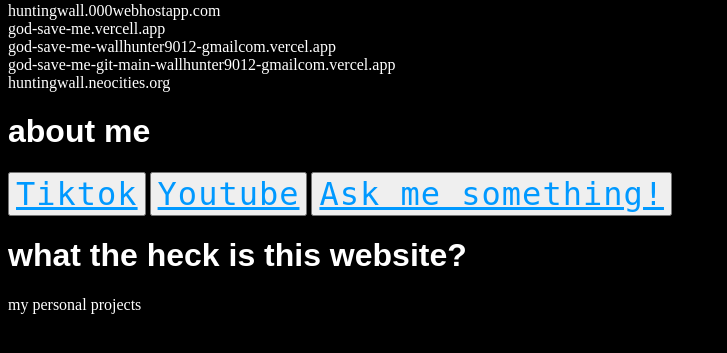
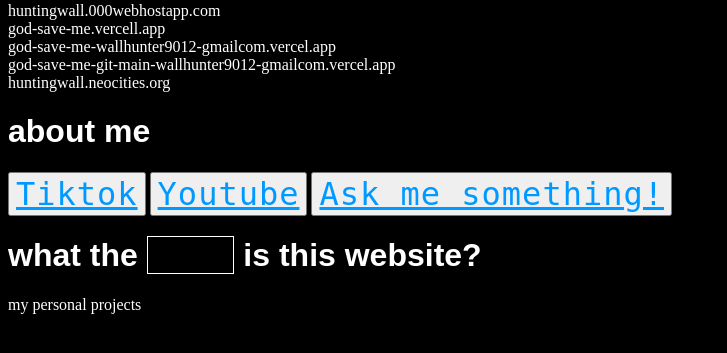
Before and after one commit to huntingwall8910/god-save-me, a PHP site: page /about.html in a window 1280 px wide. Shown: the part 154-507 px from the top of the page, without its empty margins (0-727 px from the left). Run offline with PHP 8.4, Linux system fonts and the light colour scheme.

Commit message:
you dont get a summary

```diff
--- a/about.html
+++ b/about.html
@@ -36,7 +36,7 @@
 <input class="rainbow" type="button" onclick="location.href='https://tiktok.com/@diedlog';" value="Tiktok" />
 <input class="rainbow" type="button" onclick="location.href='https://www.youtube.com/channel/UCB9RKD9c3V2RPd35e_GV2gQ';" value="Youtube" />
 <input class="rainbow" type="button" onclick="location.href='https://docs.google.com/forms/d/1jwwvgGmvjOLTIO0H5QDMPe6cQwBT2j2O19vq-UjkaWY/';;" value="Ask me something!">
-<h1 style="color:white">what the heck is this website?</h1>
+<h1 style="color:white">what the <span class="spoiler">fuck</span> is this website?</h1>
 <p style="color:white"> my personal projects </p>
 </body>
 </html>
--- a/styles.css
+++ b/styles.css
@@ -1,3 +1,18 @@
+.spoiler{
+  padding: 0px 10px;
+  border-style: solid;
+  border-width: 1px;
+  border-color: #fff;
+  background-color: #000;
+  color: transparent;
+  user-select: none;
+  transition: 0.5s
+}
+
+.spoiler:hover{
+  background-color: inherit;
+  color: inherit;
+}
 a:link {
   color: white;
   background-color: transparent;
```
